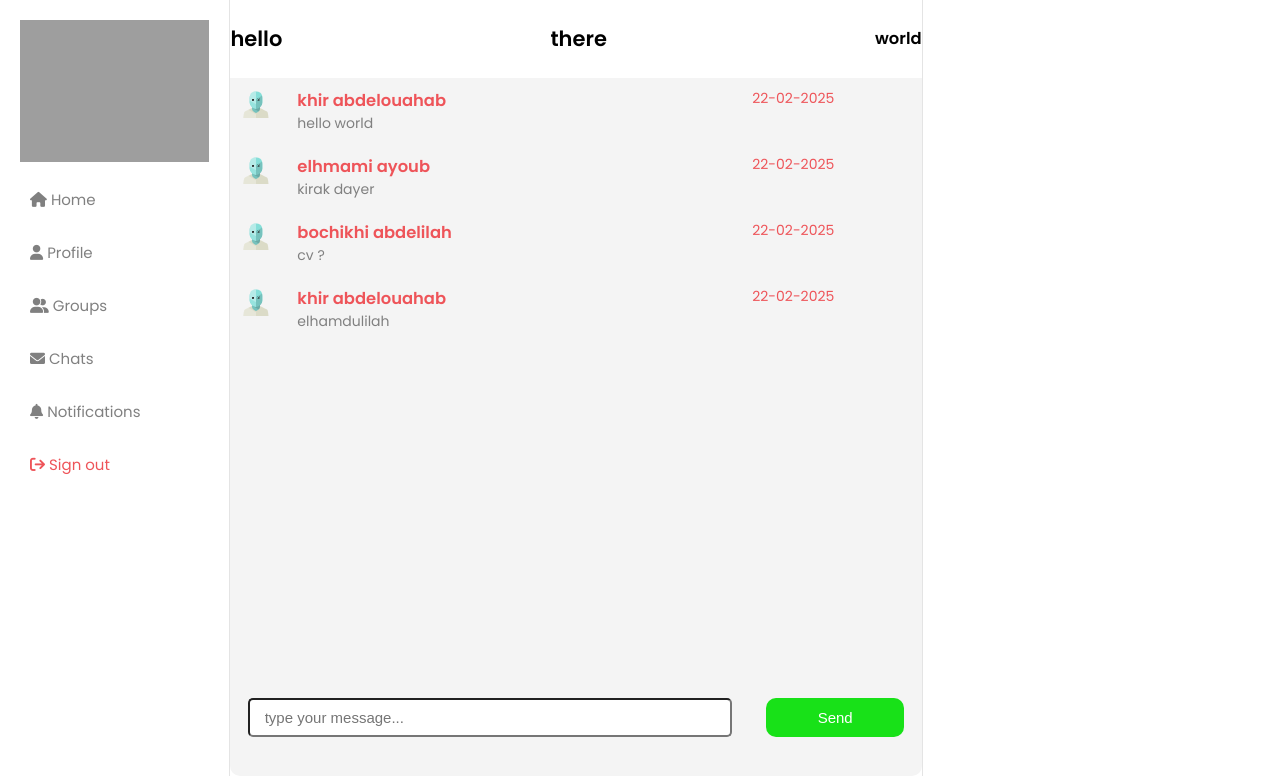
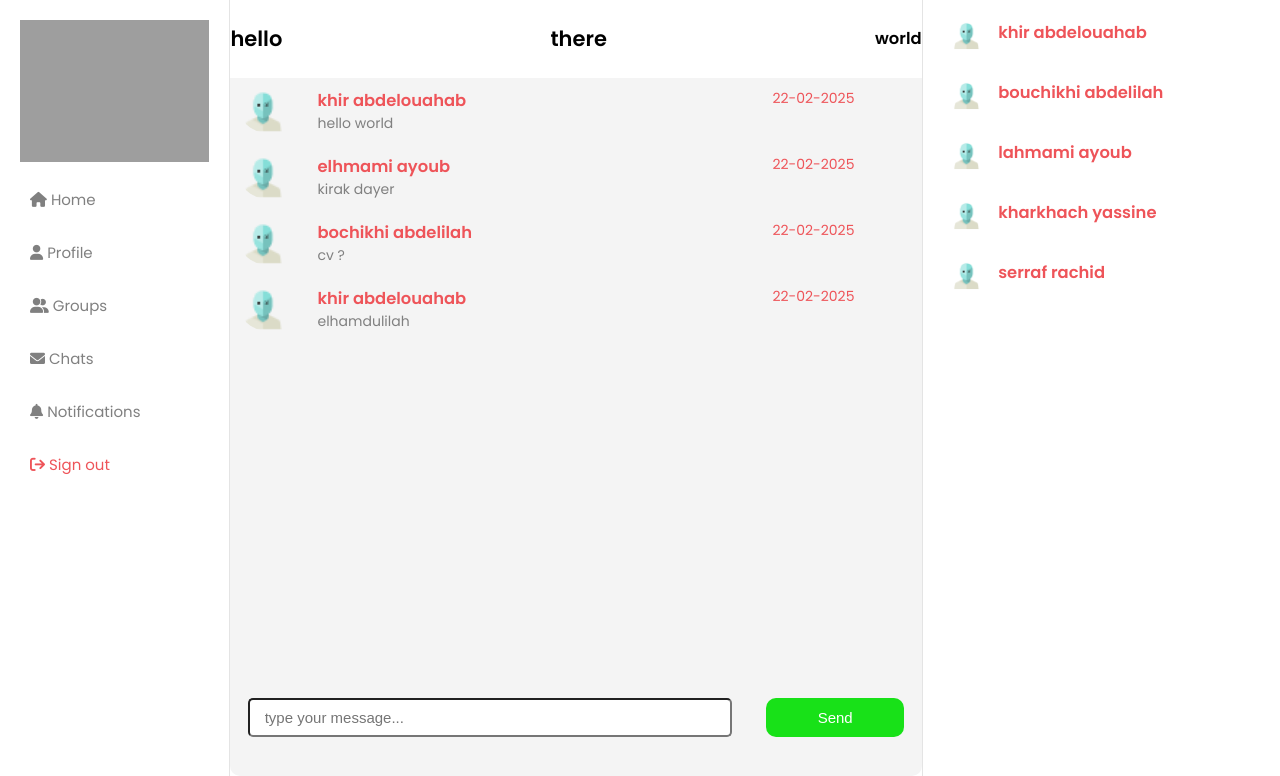
Before and after one commit to ayoub0029/facebookLike, a Next.js app in the folder frontend/social-network/: page /chat in a window 1280 px wide. Shown: the top 776 px of the page. Built offline with nearby package versions, Linux system fonts and the light colour scheme.

Commit message:
working on front

```diff
--- a/frontend/social-network/app/(home)/chat/page.jsx
+++ b/frontend/social-network/app/(home)/chat/page.jsx
@@ -1,12 +1,20 @@
 'use client';
 import { useState } from "react";
 import styles from "./page.module.css";
+import { M_PLUS_1 } from "next/font/google";
 
 async function getData(url){
     let response = await fetch(url).then((res) => res.json());
     return response;
 }
 
+let Profiles = [
+  {id: 1 , fullName: "khir abdelouahab"},
+  {id: 2 , fullName: "bouchikhi abdelilah"},
+  {id: 3 , fullName: "lahmami ayoub"},
+  {id: 4 , fullName: "kharkhach yassine"},
+  {id: 5 , fullName: "serraf rachid"},
+]
 
 export default function Chat() {
   const [counter,setCounter] = useState(5);
@@ -16,6 +24,8 @@ export default function Chat() {
     {id:3,fullName: "bochikhi abdelilah",avatar:"./images/profile.jpeg", date:"22-02-2025", message:"cv ?"},
     {id:4,fullName: "khir abdelouahab",avatar:"./images/profile.jpeg", date:"22-02-2025", message:"elhamdulilah"},
   ])
+  /*let response = getData('http://localhost:8080/chats/private?receiver_id=2&page=0');
+  console.log("messages : ",response);*/
   let ArrayOfMessages = messages.map((item)=>{
     return (
       <MessageSection key={item.id} fullName={item.fullName} avatar={item.avatar} date={item.date} message={item.message} />
@@ -28,7 +38,16 @@ export default function Chat() {
       setCounter(counter + 1);
     }
   }
-
+  function profileClick(profile) {
+    console.log(profile.fullName , " has clicked!, id : ",profile.id);
+    setMessages([{id:profile.id, fullName: profile.fullName,avatar:"./images/profile.jpeg", date:"22-02-2025", message:"wsh ?"},
+      {id:2,fullName: "elhmami ayoub",avatar:"./images/profile.jpeg", date:"22-02-2025", message:"kirak dayer"},])
+  }
+  let ArrayOfProfiles = Profiles.map((item)=>{
+    return (
+      <Profile key={item.id} onProfileClick={()=> profileClick(item)} profile={item} />
+    )
+  })
   return (
     <>
       <aside className={styles.ChatSection}>
@@ -46,12 +65,26 @@ export default function Chat() {
         </footer>
       </aside>
       <div className="rightSidebar">
+        {ArrayOfProfiles}
       </div>
     </>
   )
 }
 
 
+
+function Profile({profile,onProfileClick}) {
+    return (
+      <div onClick={onProfileClick} className={styles.ProfileContainer}>
+        <div className={styles.Image}>
+
+        </div>
+        <div className={styles.MessageHeaderContainer}>
+          <h3>{profile.fullName}</h3>
+        </div>
+      </div>
+    )
+}
 
 function MessageSection({ fullName, date, message }) {
   return (
--- a/frontend/social-network/app/(home)/chat/page.module.css
+++ b/frontend/social-network/app/(home)/chat/page.module.css
@@ -36,7 +36,7 @@
 .MessageHeader{
     display: flex;
     justify-content: space-between;
-    color: #ee5459;;
+    color: #ee5459;
 
 }
 .MessageContent{
@@ -49,7 +49,8 @@
 .Image{
     background-image: url('./images/profile.png');
     background-repeat: no-repeat;
-    width: 7%;
+    background-size: contain;
+    width: 10%;
     border-radius: 50%;
 }
 
@@ -71,6 +72,23 @@
     font-size: 15px;
 }
 
+.ProfileContainer{
+    display: flex;
+    background-color: white;
+    color: #ee5459;
+    justify-content: space-around;
+    width: 100%;
+    height: 60px;
+}
+
+.ProfileImage{
+    width: 10%;
+    height: 10%;
+    border-radius: 50%;
+    background-image: url('./images/profile.png');
+    background-repeat: no-repeat;
+}
+
 #ButtonSend{
     height: 50%;
     width: 20%;
--- a/frontend/social-network/styles/globals.css
+++ b/frontend/social-network/styles/globals.css
@@ -292,7 +292,6 @@
   .rightSidebar {
     display: flex;
     flex-direction: column;
-    gap: 20px;
     background: var(--background);
     height: 97vh;
     position: sticky;
```
Also changed, not shown: 1 other file (tests, documents, lock files or other folders).
